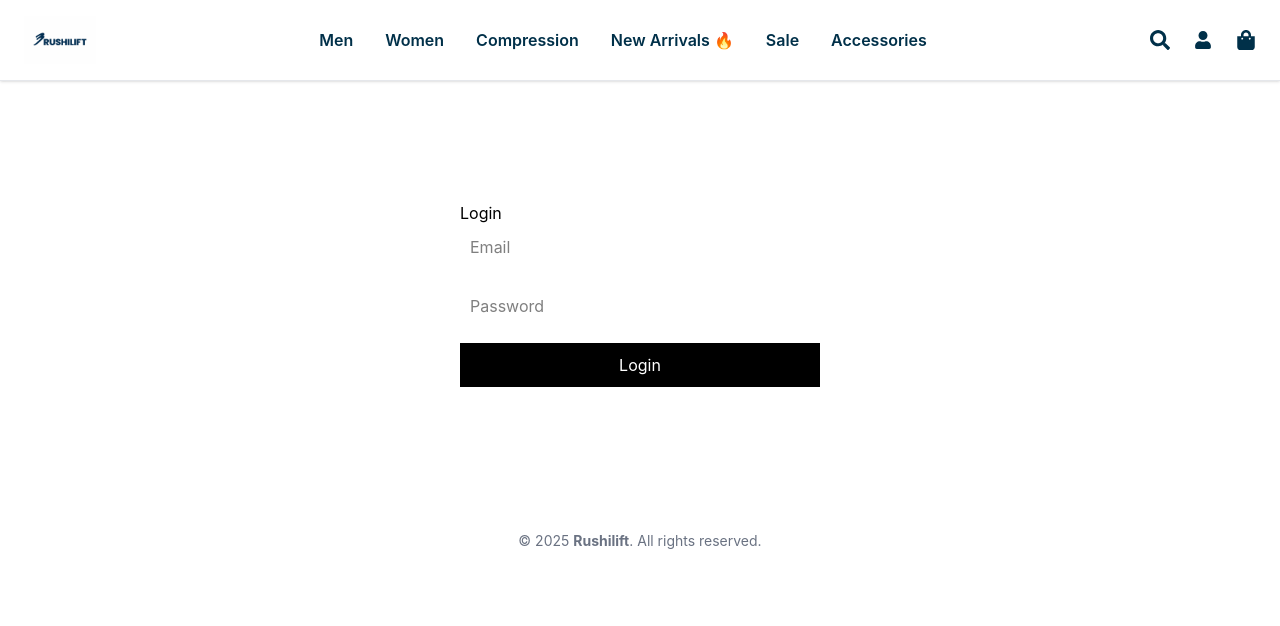
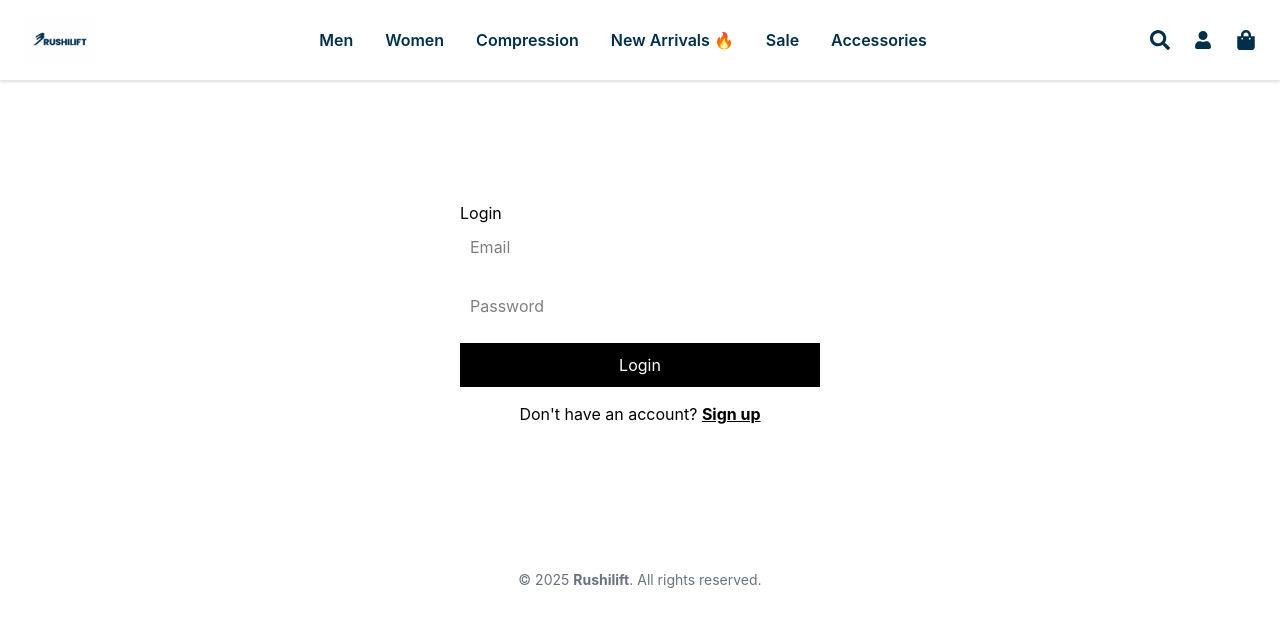
Before and after one commit to rushilockedin-hub/rushilift-ecommerce, a React (Vite) app: page /login in a window 1280 px wide. Shown: the top 626 px of the page. Built offline with nearby package versions, Linux system fonts and the light colour scheme; no server answers.

Commit message:
Add signup link to login page

```diff
--- a/src/pages/Login.jsx
+++ b/src/pages/Login.jsx
@@ -1,5 +1,5 @@
 import { useState } from "react";
-import { useNavigate } from "react-router-dom";
+import { useNavigate, Link } from "react-router-dom";
 import API from "../api";
 
 const Login = () => {
@@ -52,6 +52,12 @@ const Login = () => {
           Login
         </button>
       </form>
+      <p style={{ marginTop: "15px", textAlign: "center" }}>
+        Don't have an account?{" "}
+        <Link to="/signup" style={{ color: "black", fontWeight: "bold", textDecoration: "underline" }}>
+          Sign up
+        </Link>
+      </p>
     </div>
   );
 };
```
